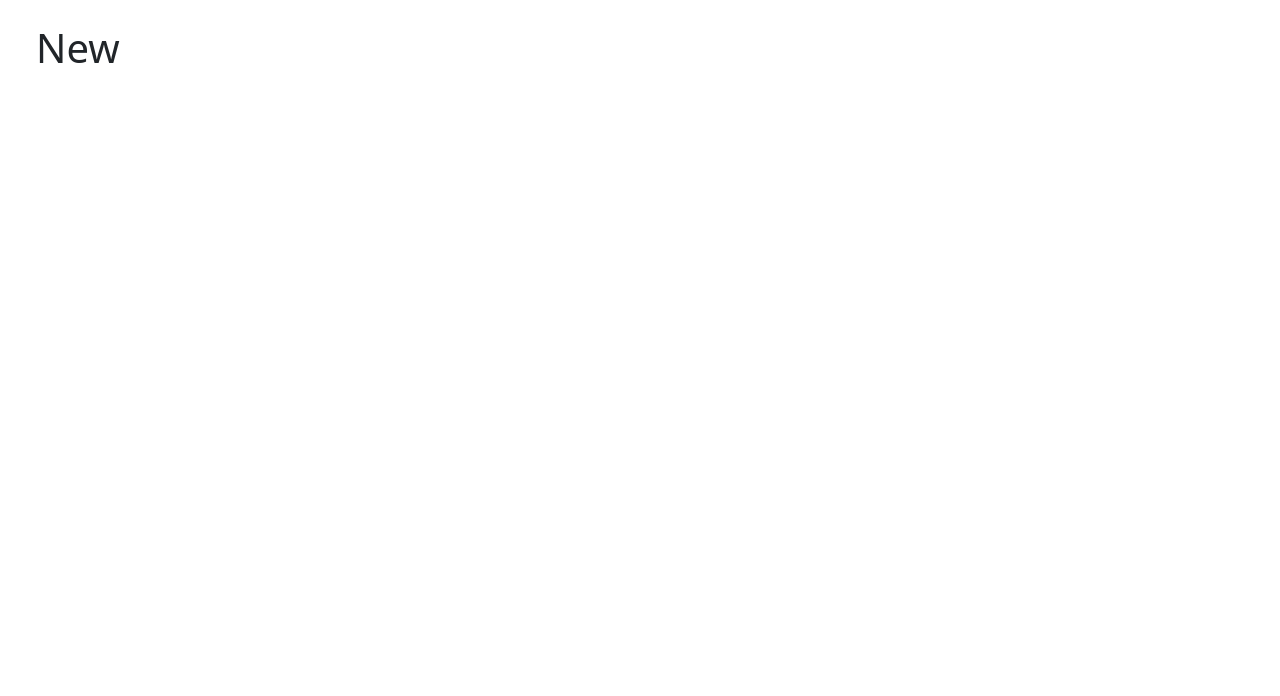
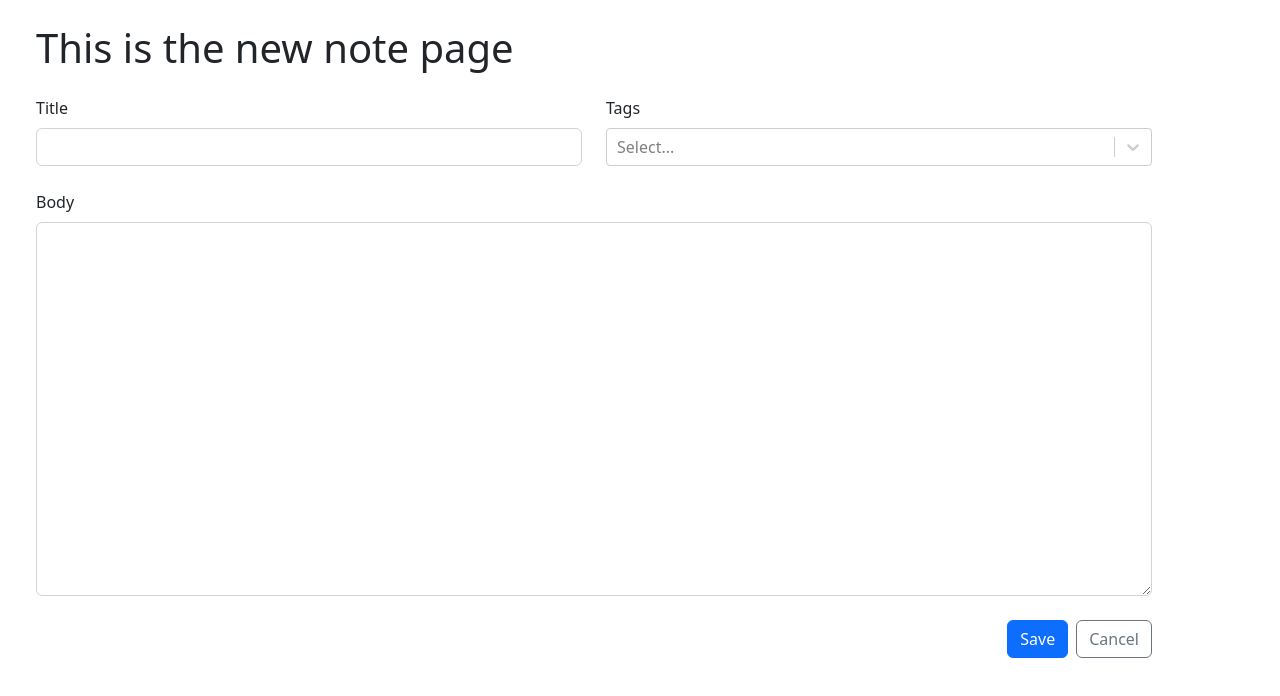
Before and after one commit to 2gi3/notes, a React (Vite) app: page /new in a window 1280 px wide. Shown: the top 696 px of the page. Built offline with nearby package versions, Linux system fonts and the light colour scheme.

Commit message:
New form style completed

```diff
--- a/package.json
+++ b/package.json
@@ -13,7 +13,8 @@
     "react": "^18.2.0",
     "react-bootstrap": "^2.7.0",
     "react-dom": "^18.2.0",
-    "react-router-dom": "^6.8.0"
+    "react-router-dom": "^6.8.0",
+    "react-select": "^5.7.0"
   },
   "devDependencies": {
     "@types/react": "^18.0.26",
--- a/src/App.tsx
+++ b/src/App.tsx
@@ -6,6 +6,7 @@
   Route,
   Navigate,
 } from "react-router-dom";
+import NewNote from "./pages/NewNote";
 
 function App() {
   return (
@@ -13,7 +14,7 @@
       <Router>
         <Routes>
           <Route path="/" element={<h1>Home</h1>} />
-          <Route path="/new" element={<h1>New</h1>} />
+          <Route path="/new" element={<NewNote />} />
           <Route path="/:id">
             <Route index element={<h1>Show</h1>} />
             <Route path="edit" element={<h1>Edit</h1>} />
--- /dev/null
+++ b/src/components/NoteForm.tsx
@@ -0,0 +1,43 @@
+import { Form, Stack, Row, Col, Button } from "react-bootstrap";
+import { Link } from "react-router-dom";
+import CreatableReactSelect from "react-select/creatable";
+
+function NoteForm() {
+  return (
+    <Form>
+      <Stack gap={4}>
+        <Row>
+          <Col>
+            <Form.Group controlId="title">
+              <Form.Label>Title</Form.Label>
+              <Form.Control required />
+            </Form.Group>
+          </Col>
+          <Col>
+            <Form.Group controlId="tags">
+              <Form.Label>Tags</Form.Label>
+              <CreatableReactSelect isMulti />
+            </Form.Group>
+          </Col>
+        </Row>
+        <Col>
+          <Form.Group controlId="Markdown">
+            <Form.Label>Body</Form.Label>
+            <Form.Control required as="textarea" rows={15} />
+          </Form.Group>
+        </Col>
+        <Stack direction="horizontal" gap={2} className="justify-content-end">
+          <Button type="submit" variant="primary">
+            Save
+          </Button>
+          <Link to="..">
+            <Button type="button" variant="outline-secondary">
+              Cancel
+            </Button>
+          </Link>
+        </Stack>
+      </Stack>
+    </Form>
+  );
+}
+export default NoteForm;
--- /dev/null
+++ b/src/pages/NewNote.tsx
@@ -0,0 +1,11 @@
+import NoteForm from "../components/NoteForm";
+
+function NewNote() {
+  return (
+    <div>
+      <h1 className="mb-4">This is the new note page</h1>
+      <NoteForm />
+    </div>
+  );
+}
+export default NewNote;
```
Also changed, not shown: 2 other files (tests, documents, lock files or other folders).
